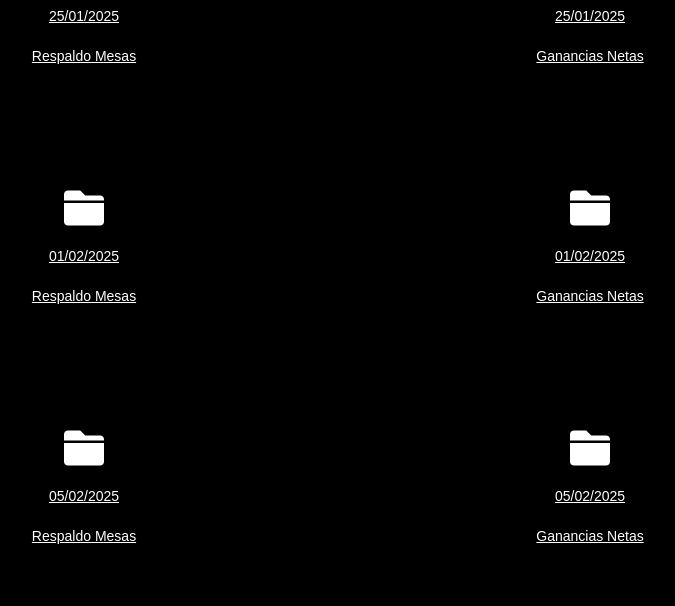
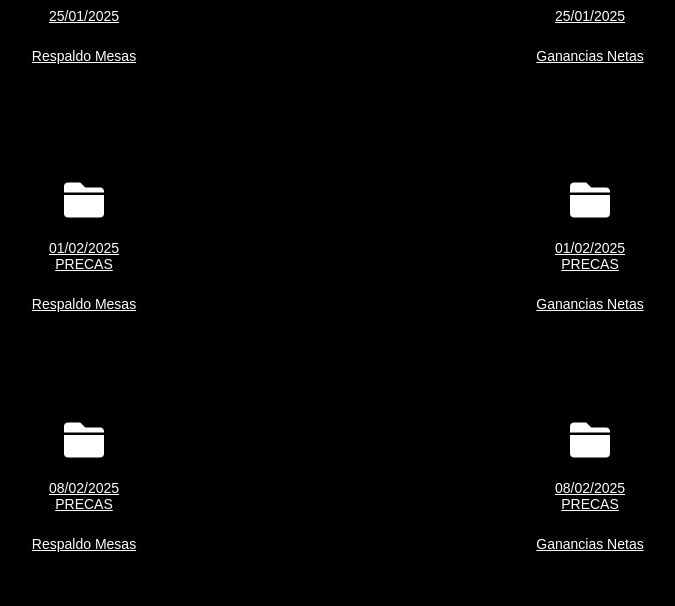
Before and after one commit to jeripacha/respaldo-de-mesas-jeri, a plain HTML site: page index.html in a window 1280 px wide. Shown: the whole page, without its empty margins (303-978 px from the left). Drawn offline with nearby package versions, Linux system fonts and the light colour scheme; a web font is replaced by a local one.

Commit message:
Update index.html

```diff
--- a/index.html
+++ b/index.html
@@ -31,23 +31,25 @@
             </a>
             <a href="#img4" class="image-container">
                 <i class="fas fa-folder"></i>
-                <p>01/02/2025</p>
+                <p>01/02/2025 PRECAS</p>
                 <p class="text-top">Respaldo Mesas</p>
             </a>
             <a href="#img5" class="image-container">
                 <i class="fas fa-folder"></i>
-                <p>01/02/2025</p>
+                <p>01/02/2025 PRECAS</p>
                 <p class="text-top">Ganancias Netas</p>
             </a>
             <a href="#img6" class="image-container">
                 <i class="fas fa-folder"></i>
-                <p>05/02/2025</p>
+                <p>08/02/2025 PRECAS</p>
                 <p class="text-top">Respaldo Mesas</p>
+
             </a>
             <a href="#img7" class="image-container">
                 <i class="fas fa-folder"></i>
-                <p>05/02/2025</p>
+                <p>08/02/2025 PRECAS</p>
                 <p class="text-top">Ganancias Netas</p>
+
             </a>
         </div>
 
```
